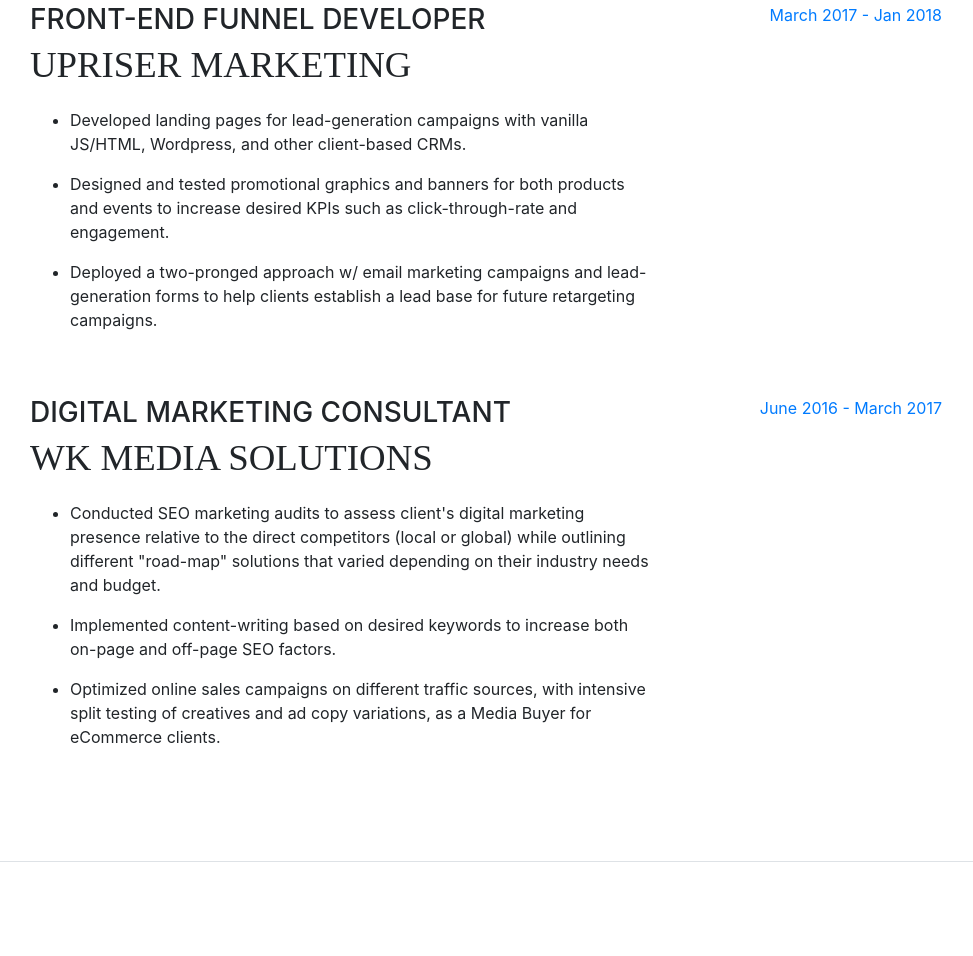
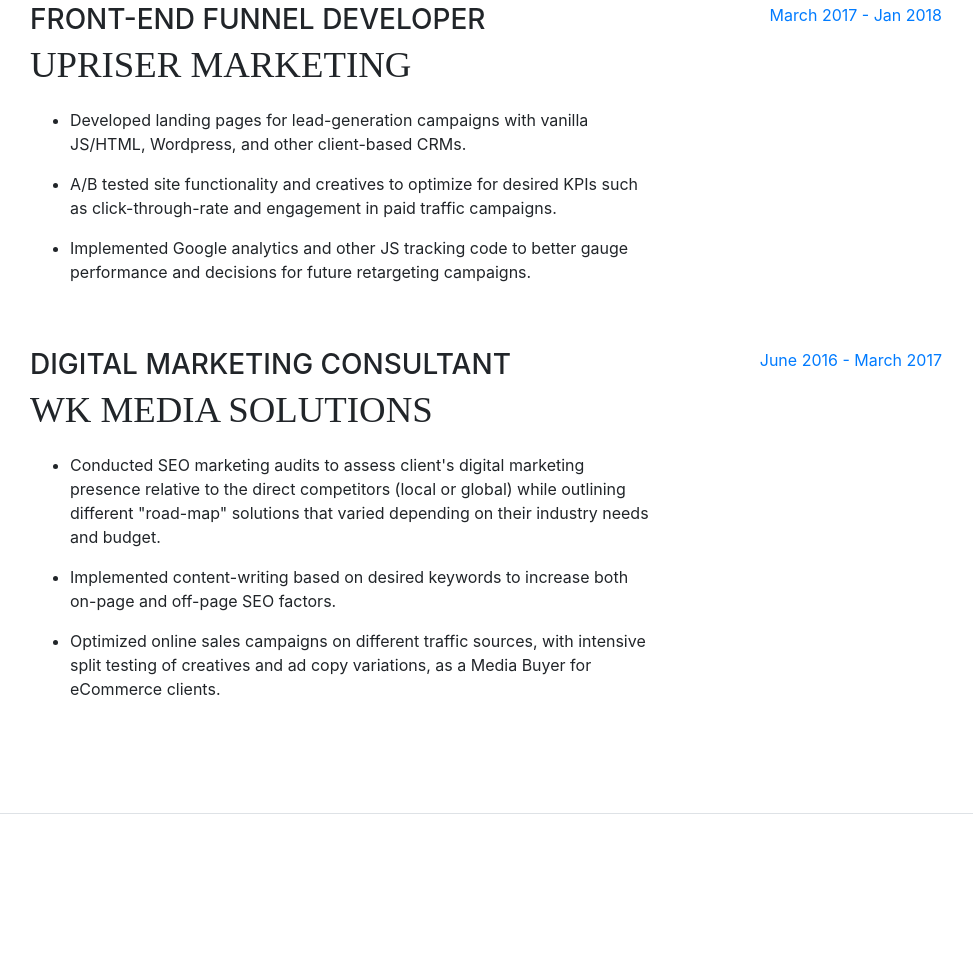
Before and after one commit to keolazy/keolazy.github.io, a website with bundled scripts: page index.html in a window 1280 px wide. Shown: the part 931-1887 px from the top of the page, without its empty margins (290-1263 px from the left). Built offline with nearby package versions, Linux system fonts and the light colour scheme; a web font is replaced by a local one.

Commit message:
adjusted experience description

```diff
--- a/index.html
+++ b/index.html
@@ -144,12 +144,12 @@
                 </p>
               </li>
               <li>
-                <p>Designed and tested promotional graphics and banners for both products and events to increase desired
-                  KPIs such as click-through-rate and engagement.</p>
+                <p>A/B tested site functionality and creatives to optimize for desired KPIs such as click-through-rate and
+                  engagement in paid traffic campaigns.</p>
               </li>
               <li>
-                <p>Deployed a two-pronged approach w/ email marketing campaigns and lead-generation forms to help clients
-                  establish a lead base for future retargeting campaigns.</p>
+                <p>Implemented Google analytics and other JS tracking code to better gauge performance and decisions for
+                  future retargeting campaigns.</p>
               </li>
             </ul>
           </div>
```
